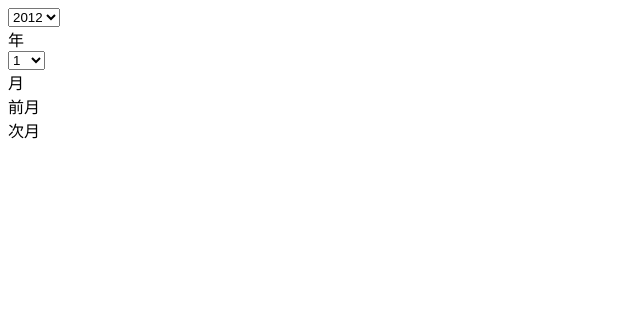
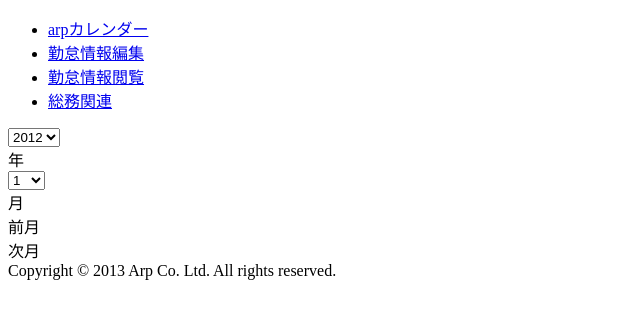
Before and after one commit to YutaMiura/chrono, a Django app: template chrono/arp_calendar/templates/arp_calendar/list.html in a window 1280 px wide. Shown: the top 319 px of the page, without its empty margins (0-640 px from the left). Run offline with Django 3.2, Linux system fonts and the light colour scheme; the template is opened without the code that fills it, so the values that code supplies are empty; parts of the project's set-up code (start-up, migrations or seed data) failed here and were passed over.

Commit message:
add project static/template files

```diff
--- a/chrono/arp_calendar/static/arp_calendar/style.css
+++ b/chrono/arp_calendar/static/arp_calendar/style.css
@@ -13,11 +13,11 @@ td.daycell {
 td.noday.daycell {
 }
 
-div.dayContent div.statutory_holiday {
+div.daycontent div.statutory_holiday {
     border: 1px red solid;
 }
 
-div.dayContent div.not_statutory_holiday {
+div.daycontent div.not_statutory_holiday {
     border: 1px blue solid;
 }
 
--- a/chrono/arp_calendar/templates/arp_calendar/list.html
+++ b/chrono/arp_calendar/templates/arp_calendar/list.html
@@ -1,6 +1,12 @@
+{% extends "base.html" %}
 {% load staticfiles %}
+
+{% block stylesheets %}
+{{ block.super }}
 <link rel="stylesheet" type="text/css" href="{% static 'arp_calendar/style.css' %}" />
+{% endblock %}
 
+{% block content %}
 <div class="calendar_navi">
   <select id="select_year">
     <option value="2012">2012</option>
@@ -27,3 +33,4 @@
 </div>
 
 {{ month_html }}
+{% endblock %}
--- a/chrono/chrono/settings.py
+++ b/chrono/chrono/settings.py
@@ -8,6 +8,10 @@ ADMINS = (
 )
 
 MANAGERS = ADMINS
+
+import os
+ROOT = os.path.dirname(__file__)
+ROOT = os.path.join(ROOT, '../')
 
 DATABASES = {
     'default': {
@@ -72,6 +76,7 @@ STATICFILES_DIRS = (
     # Put strings here, like "/home/html/static" or "C:/www/django/static".
     # Always use forward slashes, even on Windows.
     # Don't forget to use absolute paths, not relative paths.
+    os.path.join(ROOT, 'static'),
 )
 
 # List of finder classes that know how to find static files in
@@ -112,6 +117,7 @@ TEMPLATE_DIRS = (
     # Put strings here, like "/home/html/django_templates" or "C:/www/django/templates".
     # Always use forward slashes, even on Windows.
     # Don't forget to use absolute paths, not relative paths.
+    os.path.join(ROOT, 'template')
 )
 
 INSTALLED_APPS = (
--- /dev/null
+++ b/chrono/static/base/base.css
@@ -0,0 +1 @@
+@charset "utf-8";
--- /dev/null
+++ b/chrono/template/base.html
@@ -0,0 +1,29 @@
+<!DOCTYPE html>
+<html>
+  <head>
+    <meta charset="utf-8">
+    <title>{% block title %}Chrono System{% endblock %}</title>
+    {% block stylesheets %}
+    <link rel="stylesheet" href="{{ STATIC_URL }}base/base.css">
+    {% endblock %}
+  </head>
+  <body>
+    <nav id="mainmenu" class="menu">
+      <ul>
+	<li id="mm-calendar"><a href="#">arpカレンダー</a></li>
+	<li id="mm-edit"><a href="#">勤怠情報編集</a></li>
+	<li id="mm-view"><a href="#">勤怠情報閲覧</a></li>
+	<li id="mm-general-affair"><a href="#">総務関連</a></li>
+      </ul>
+    </nav>
+    <div id="container">
+      {% block content %}
+      {% endblock %}
+    </div>
+    <footer>
+      <div id="copyright">
+	Copyright © 2013 Arp Co. Ltd. All rights reserved.
+      </div>
+    </footer>
+  </body>
+</html>
```
